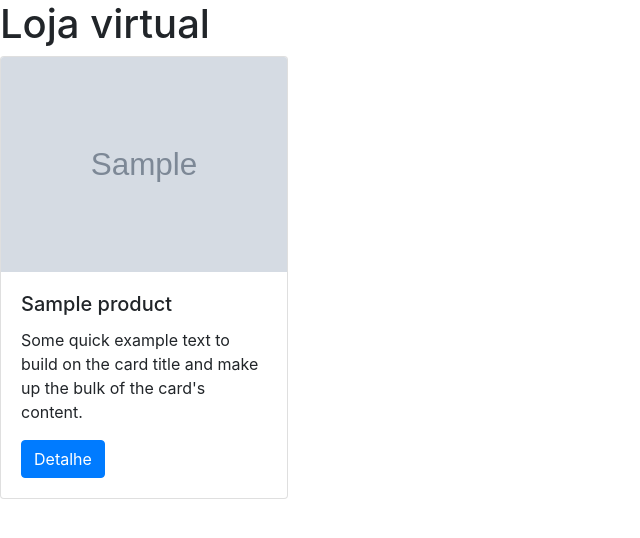
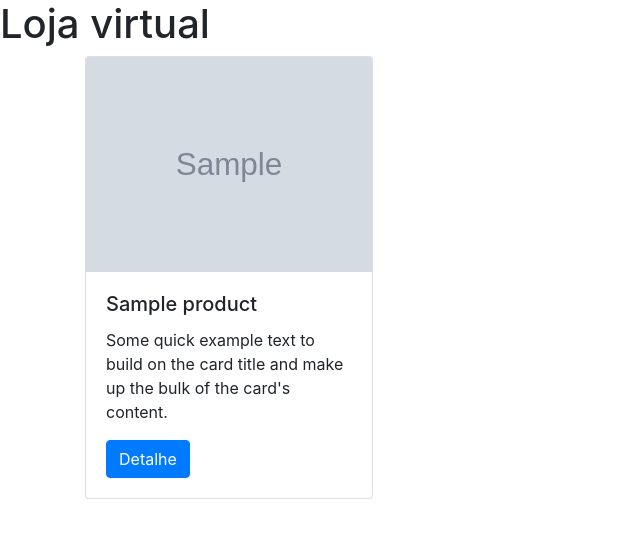
Before and after one commit to toticavalcanti/django_ecommerce, a Django app: page /products/ in a window 1280 px wide. Shown: the top 538 px of the page, without its empty margins (0-640 px from the left). Run offline with Django 3.2, Linux system fonts and the light colour scheme; tables that the repository leaves empty hold one stand-in row (values such as "Sample post"); grey boxes marked "Sample" are stand-in pictures; some libraries are stand-ins or nearby versions.

Commit message:
put in the src/products/templates/products/list.html, the divs of the bootstrap: container, row and col.

```diff
--- a/products/templates/products/list.html
+++ b/products/templates/products/list.html
@@ -1,7 +1,13 @@
 {% extends "base.html" %}
 
 {% block content %}
-    {% for obj in object_list %}
-        {% include 'products/snippets/card.html' with instance=obj %}
-    {% endfor%}
+    <div class='container'>
+        <div class='row'>
+            {% for obj in object_list %}
+                <div class='col'>
+                    {% include 'products/snippets/card.html' with instance=obj %}
+                </div>
+            {% endfor%}
+        </div>
+    </div>
 {% endblock content %}
```
